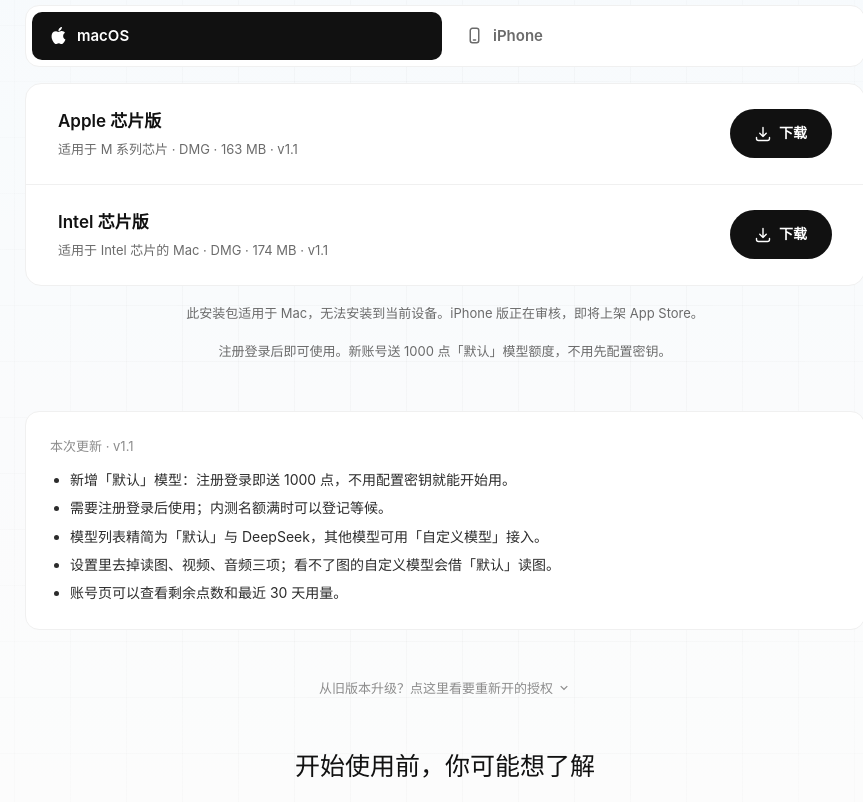
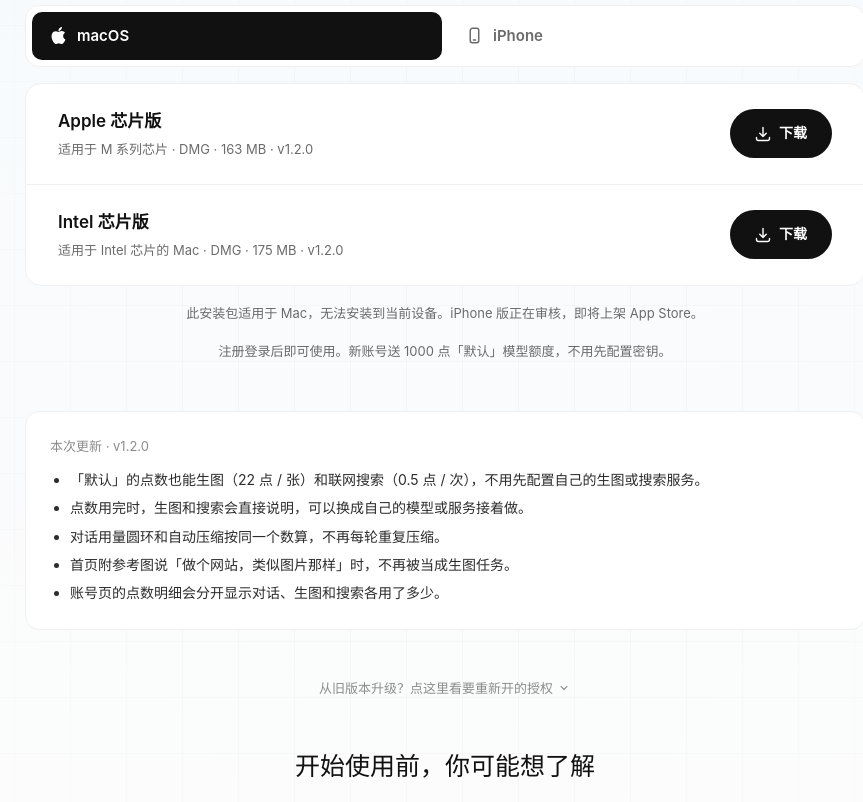
Before and after one commit to arise130315/blink_website, a plain HTML site: page download.html in a window 1280 px wide. Shown: the part 400-1202 px from the top of the page, without its empty margins (195-1058 px from the left). Drawn offline with Linux system fonts and the light colour scheme; no server answers.

Commit message:
chore: 下载链接指向 1.2.0

```diff
--- a/download.html
+++ b/download.html
@@ -270,9 +270,9 @@ h1 {
         <div class="dl__row">
           <div class="dl__info">
             <div class="dl__name">Apple 芯片版<span class="dl__tag" id="cardtag">推荐</span></div>
-            <div class="dl__meta">适用于 M 系列芯片 · DMG · 163 MB · v1.1</div>
+            <div class="dl__meta">适用于 M 系列芯片 · DMG · 163 MB · v1.2.0</div>
           </div>
-          <a class="pill pill--primary" href="https://blink-dl-1310488725.cos.ap-guangzhou.myqcloud.com/download/blink-1.1-mac-arm64.dmg">
+          <a class="pill pill--primary" href="https://blink-dl-1310488725.cos.ap-guangzhou.myqcloud.com/download/blink-1.2.0-mac-arm64.dmg">
             <svg width="16" height="16" viewBox="0 0 16 16" fill="none" aria-hidden="true"><path d="M1.5 11.5V12.5C1.5 13.6046 2.39543 14.5 3.5 14.5H12.5C13.6046 14.5 14.5 13.6046 14.5 12.5V11.5" stroke="currentColor" stroke-width="1.4" stroke-linecap="round"/><path d="M8 1.5V10.5M8 10.5L4.75 7.25M8 10.5L11.25 7.25" stroke="currentColor" stroke-width="1.4" stroke-linecap="round" stroke-linejoin="round"/></svg>
             下载
           </a>
@@ -280,9 +280,9 @@ h1 {
         <div class="dl__row">
           <div class="dl__info">
             <div class="dl__name">Intel 芯片版</div>
-            <div class="dl__meta">适用于 Intel 芯片的 Mac · DMG · 174 MB · v1.1</div>
+            <div class="dl__meta">适用于 Intel 芯片的 Mac · DMG · 175 MB · v1.2.0</div>
           </div>
-          <a class="pill pill--primary" href="https://blink-dl-1310488725.cos.ap-guangzhou.myqcloud.com/download/blink-1.1-mac-x64.dmg">
+          <a class="pill pill--primary" href="https://blink-dl-1310488725.cos.ap-guangzhou.myqcloud.com/download/blink-1.2.0-mac-x64.dmg">
             <svg width="16" height="16" viewBox="0 0 16 16" fill="none" aria-hidden="true"><path d="M1.5 11.5V12.5C1.5 13.6046 2.39543 14.5 3.5 14.5H12.5C13.6046 14.5 14.5 13.6046 14.5 12.5V11.5" stroke="currentColor" stroke-width="1.4" stroke-linecap="round"/><path d="M8 1.5V10.5M8 10.5L4.75 7.25M8 10.5L11.25 7.25" stroke="currentColor" stroke-width="1.4" stroke-linecap="round" stroke-linejoin="round"/></svg>
             下载
           </a>
@@ -307,13 +307,13 @@ h1 {
     <p class="setup-note">注册登录后即可使用。新账号送 1000 点「默认」模型额度，不用先配置密钥。</p>
 
     <section class="whatsnew">
-      <div class="whatsnew__head">本次更新 · v1.1</div>
+      <div class="whatsnew__head">本次更新 · v1.2.0</div>
       <ul class="whatsnew__list">
-        <li>新增「默认」模型：注册登录即送 1000 点，不用配置密钥就能开始用。</li>
-        <li>需要注册登录后使用；内测名额满时可以登记等候。</li>
-        <li>模型列表精简为「默认」与 DeepSeek，其他模型可用「自定义模型」接入。</li>
-        <li>设置里去掉读图、视频、音频三项；看不了图的自定义模型会借「默认」读图。</li>
-        <li>账号页可以查看剩余点数和最近 30 天用量。</li>
+        <li>「默认」的点数也能生图（22 点 / 张）和联网搜索（0.5 点 / 次），不用先配置自己的生图或搜索服务。</li>
+        <li>点数用完时，生图和搜索会直接说明，可以换成自己的模型或服务接着做。</li>
+        <li>对话用量圆环和自动压缩按同一个数算，不再每轮重复压缩。</li>
+        <li>首页附参考图说「做个网站，类似图片那样」时，不再被当成生图任务。</li>
+        <li>账号页的点数明细会分开显示对话、生图和搜索各用了多少。</li>
       </ul>
     </section>
 
--- a/latest.json
+++ b/latest.json
@@ -1,5 +1,5 @@
 {
-  "version": "1.1",
+  "version": "1.2.0",
   "downloadUrl": "https://blinkwork.cn/download.html",
-  "notes": "新增「默认」模型，登录即送 1000 点\n需要注册登录后使用\n模型列表精简为「默认」与 DeepSeek\n账号页可看剩余点数和用量"
+  "notes": "「默认」点数也能生图和搜索\n点数用完时会直接说明\n上下文不再每轮重复压缩\n参考图做网站不再误判成生图"
 }
```
